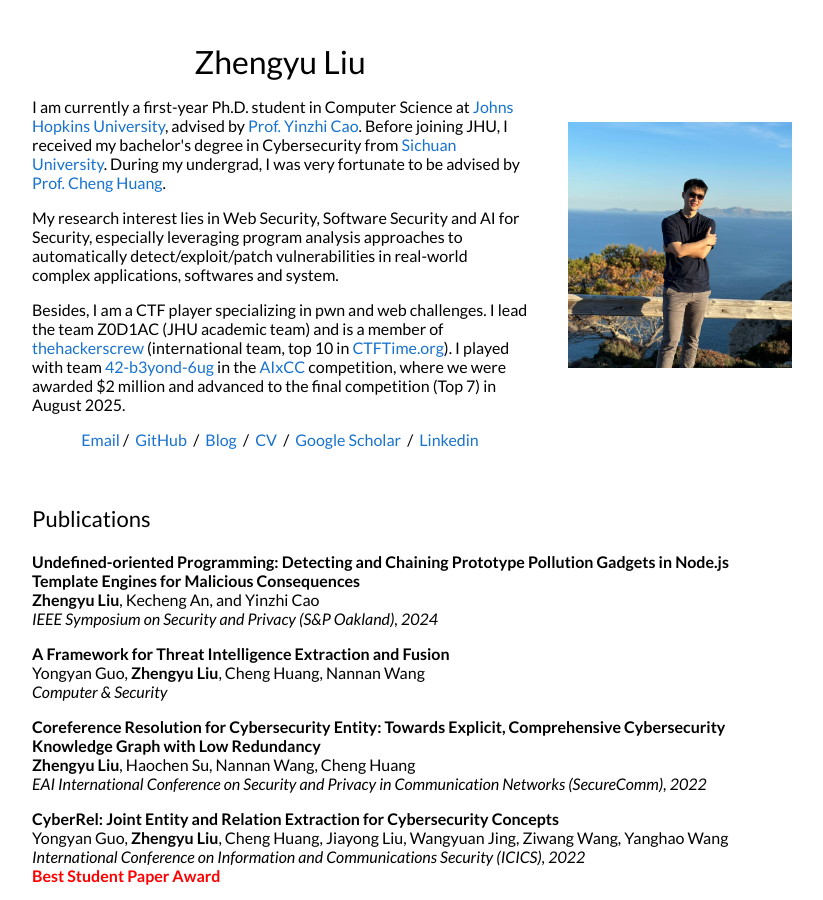
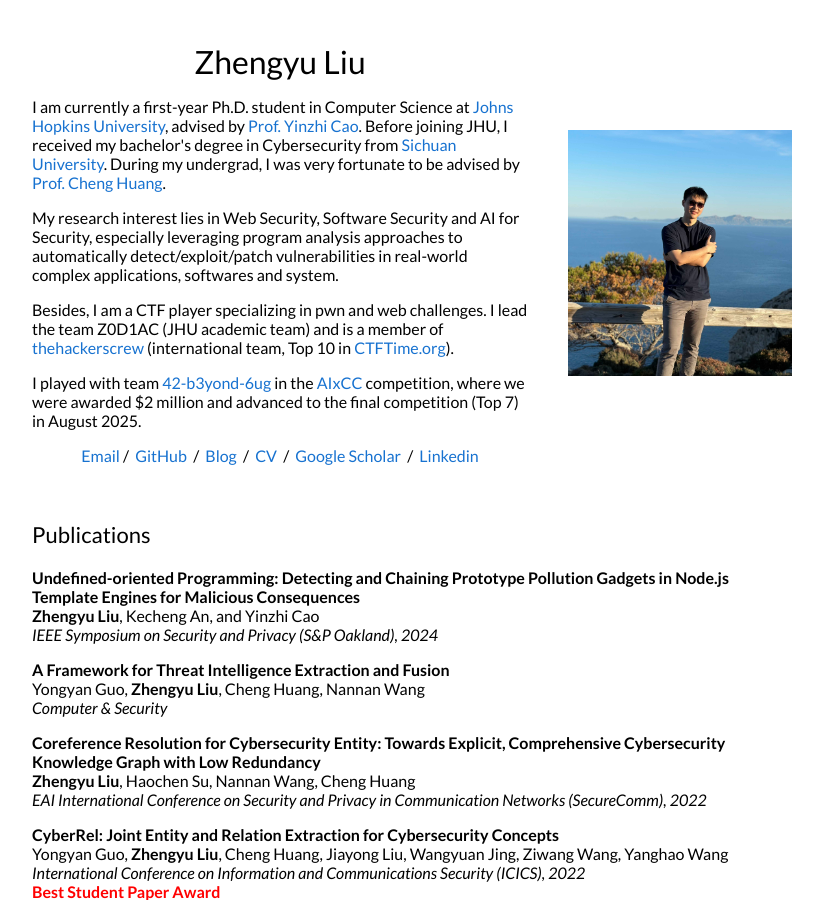
Before and after one commit to jackfromeast/jackfromeast.github.io, a Jekyll site: the page built from _posts/2023-08-04-UoPF.md, in a window 1280 px wide and 900 px high. Shown: the whole window, without its empty margins (228-1051 px from the left). Built offline with Jekyll 4.4.1, drawn with Linux system fonts in a browser that asks for light colours.

Commit message:
Update default.html

```diff
--- a/_layouts/default.html
+++ b/_layouts/default.html
@@ -47,7 +47,10 @@
                 My research interest lies in Web Security, Software Security and AI for Security, especially leveraging program analysis approaches to automatically detect/exploit/patch vulnerabilities in real-world complex applications, softwares and system.
               </p>
               <p>
-                Besides, I am a CTF player specializing in pwn and web challenges. I lead the team Z0D1AC (JHU academic team) and is a member of <a href="https://www.thehackerscrew.team/members">thehackerscrew</a> (international team, top 10 in <a href="https://ctftime.org/">CTFTime.org</a>). I played with team <a href="https://www.mccormick.northwestern.edu/computer-science/news-events/news/articles/2024/safeguarding-critical-software-infrastructure-through-novel-ai-systems.html">42-b3yond-6ug</a> in the <a href="https://aicyberchallenge.com/">AIxCC</a> competition, where we were awarded $2 million and advanced to the final competition (Top 7) in August 2025.
+                Besides, I am a CTF player specializing in pwn and web challenges. I lead the team Z0D1AC (JHU academic team) and is a member of <a href="https://www.thehackerscrew.team/members">thehackerscrew</a> (international team, Top 10 in <a href="https://ctftime.org/">CTFTime.org</a>).
+              </p>
+              <p>
+                I played with team <a href="https://www.mccormick.northwestern.edu/computer-science/news-events/news/articles/2024/safeguarding-critical-software-infrastructure-through-novel-ai-systems.html">42-b3yond-6ug</a> in the <a href="https://aicyberchallenge.com/">AIxCC</a> competition, where we were awarded $2 million and advanced to the final competition (Top 7) in August 2025.
               </p>
               <p style="text-align:center">
 <!--                 <a target="_blank" href="https://mailhide.io/e/B8TyS"> Email</a>  -->
```
